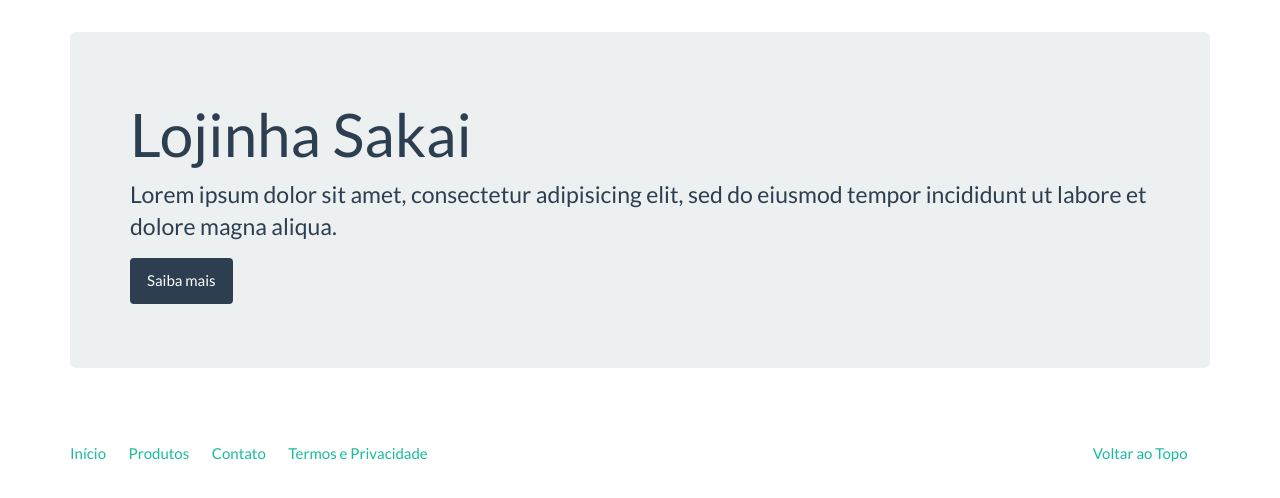
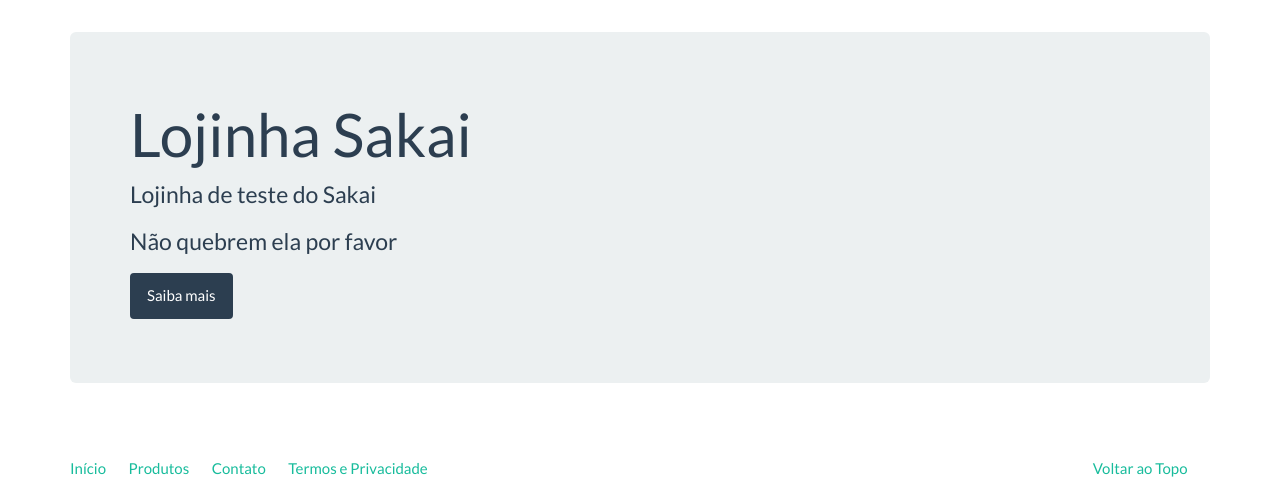
Before and after one commit to andreakiosakai/lojinha, a Django app: page / in a window 1280 px wide. Shown: the part 60-558 px from the top of the page. Run offline with Django 3.2, Linux system fonts and the light colour scheme; data comes from the database, SQL or seed files in the repository; some libraries are stand-ins or nearby versions.

Commit message:
Fixing links

```diff
--- a/core/templates/base.html
+++ b/core/templates/base.html
@@ -14,7 +14,7 @@
     <div class="navbar navbar-default navbar-fixed-top">
       <div class="container">
         <div class="navbar-header">
-          <a href="" class="navbar-brand">Lojinha Sakai</a>
+          <a href="{% url 'index' %}" class="navbar-brand">Lojinha Sakai</a>
           <button class="navbar-toggle" type="button" data-toggle="collapse" data-target="#navbar-main">
             <span class="icon-bar"></span>
             <span class="icon-bar"></span>
--- a/core/templates/index.html
+++ b/core/templates/index.html
@@ -3,7 +3,8 @@
 {% block container %}
 <div class="jumbotron page-header">
   <h1>Lojinha Sakai</h1>
-  <p>Lorem ipsum dolor sit amet, consectetur adipisicing elit, sed do eiusmod tempor incididunt ut labore et dolore magna aliqua.</p>
-  <p><a class="btn btn-primary">Saiba mais</a></p>
+  <p>Lojinha de teste do Sakai</p>
+  <p>Não quebrem ela por favor</p>
+  <p><a href="{% url 'catalog:product_list' %}"" class="btn btn-primary">Saiba mais</a></p>
 </div>
 {% endblock %}
```
